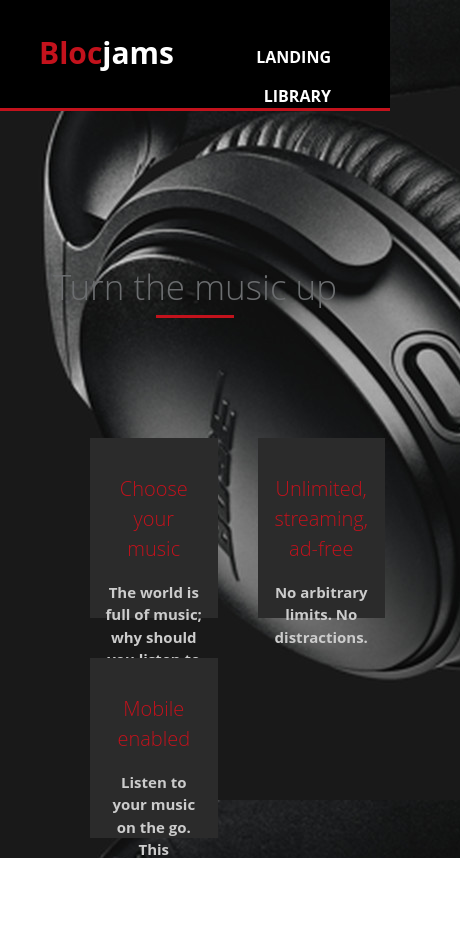
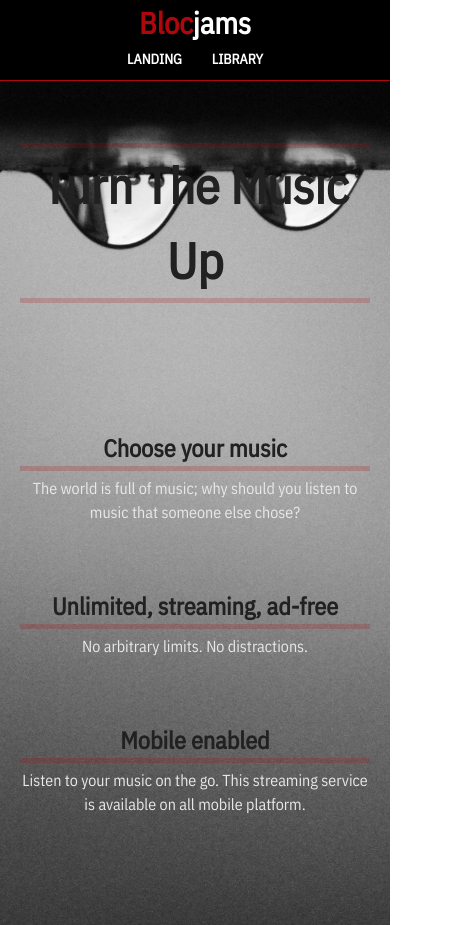
Before and after one commit to kaurnavjeet/bloc-jams-react, a React (Create React App) app: page / in a window 390 px wide. Shown: the whole page, 460 px wide, since content can reach past the window. Before the commit the page ends 858 px from the top, so only its background shows below. Built offline with nearby package versions, Linux system fonts and the light colour scheme.

Commit message:
working on responsiveness

```diff
--- a/src/App.js
+++ b/src/App.js
@@ -13,7 +13,7 @@ class App extends Component {
     return (
     <div className="App">
       <header>
-        <div class="container">
+
           <div id="logo">
             <h1><span className="highlight">Bloc</span>jams</h1>
           </div>
@@ -21,7 +21,7 @@ class App extends Component {
             <Link to='/' className="nav">Landing</Link>
             <Link to='/library' className="nav">Library</Link>
           </nav>
-        </div>
+
       </header>
 
         <main>
--- a/src/components/Landing.js
+++ b/src/components/Landing.js
@@ -3,15 +3,12 @@ import React from 'react'
 const Landing = () => (
   <section className="landing">
 
-      <div className="slogan">
+
         <h1 className="hero-title">Turn the music up</h1>
-      </div>
-        <div className="slider"></div>
-
 
 
       <section className="selling-point">
-        <div className="container">
+
           <div className="point">
             <h2 className="point-title">Choose your music</h2>
             <p className="point-description">The world is full of music; why should you listen to music that someone else chose?</p>
@@ -24,7 +21,7 @@ const Landing = () => (
             <h2 className="point-title">Mobile enabled</h2>
             <p className="point-description">Listen to your music on the go. This streaming service is available on all mobile platform.</p>
           </div>
-        </div>
+
       </section>
   </section>
 
--- a/src/index.css
+++ b/src/index.css
@@ -1,110 +1,127 @@
-body {
-  font: 15px/1.5 'Open Sans', sans-serif;
+/* Global */
+@import url('https://fonts.googleapis.com/css?family=IBM+Plex+Sans+Condensed');
+* {
   margin: 0;
   padding: 0;
-  background: url(./music-stock.png);
 }
 
-/* Global */
-.container {
-  width: 80%;
-  margin: auto;
-  overflow: hidden;
-}
-
-nav .nav {
-  margin: 0;
-  padding: 0;
+body {
+  font: 15px/1.5 'IBM Plex Sans Condensed', sans-serif;
 }
 
 /* Header */
 header {
   background-color: #000;
   color: #ffffff;
-  padding-top: 30px;
   min-height: 70px;
-  border-bottom: #c3121c 3px solid;
+  border-bottom: rgb(175, 7, 12) 1px solid;
+  display: flex;
+  justify-content: space-between;
+  align-items: center;
 }
 
-nav .nav {
+header h1 {
+  padding-left: 20px;
+}
+
+header nav {
+  padding-right: 50px;
+}
+
+header .nav {
   color: #ffffff;
   text-decoration: none;
   text-transform: uppercase;
-  font-size: 16px;
-  float: right;
-  padding: 0 20px 0 20px;
-  margin-top: 15px;
+  font-size: 14px;
+  padding: 0px 15px;
   font-weight: bold;
 }
 
-header #logo {
-  float: left;
+#logo .highlight {
+  color: rgb(175, 7, 12);
 }
 
-header #logo h1 {
-  margin: 0;
+header .nav:hover {
+  border: rgb(175, 7, 12) 2px solid;
+  padding: 5px 15px;
 }
 
-#logo .highlight {
-  color: #c3121c;
-}
-
-.nav:hover {
-  border: #c3121c 2px solid;
-}
-
-.nav:focus {
-  border: #c3121c 2px solid;
+header .nav:focus {
+  border: rgb(175, 7, 12) 2px solid;
+  padding: 5px 15px;
 }
 
 /* Landing */
 
-#landing {
+.landing {
+  background: url(./music3.jpeg);
+  background-size: cover;
+  background-position: center;
+  background-repeat: no-repeat;
+  display: flex;
+  flex: 0 1 auto;
+  height: 100vh;
+  flex-direction: column;
+  justify-content: center;
   text-align: center;
+  align-items: center;
 }
 
-.slogan .hero-title {
-  margin-top: 150px;
-  font-size: 35px;
-  font-weight: 300;
-  margin-bottom: 1px;
-  color: #6b6d6f;
-}
-
-.slider {
-  border-bottom: 3px solid #c3121c;
-  width: 20%;
-  margin-left: 40%;
+.landing h1 {
+  font-size: 50px;
+  font-weight: 800;
+  color: #212121;
+  text-transform: capitalize;
+  box-shadow: 0px 5px 0px rgba(175, 7, 12,0.2), 0px -5px 0px rgba(175, 7, 12,0.2);
 }
 
 .selling-point {
-  margin-top: 100px;
+  display: flex;
+  justify-content: center;
+  align-content: center;
+  text-align: center;
+  padding-top: 100px;
 }
 
-.selling-point .container {
+
+.selling-point div {
+  padding: 2rem;
   width: 100%;
-  margin-left: 70px;
 }
 
-.selling-point .point {
-  float: left;
-  width: 25%;
-  height: 150px;
-  text-align: center;
-  padding: 15px;
-  margin: 20px;
-  background-color: #2b2b2b;
-
+.selling-point h2 {
+  color:#212121;
+  font-size: 1.5rem;
+  font-weight: bold;
+  box-shadow: 0 5px 0 rgba(175, 7, 12,0.2);
 }
 
-.point-title {
-  color: #c3121c;
-  font-size: 20px;
-  font-weight: 50;
-  padding-top: 5px;
+.selling-point p {
+  color: #E8E8E8;
+  font-weight: 500;
+  font-size: 1rem;
+  padding-top: 10px;
 }
 
-.point-description {
-  color: #cccccc;
-  font-weight: bold;
+ /* Media Queries */
+@media all and (max-width: 600px) {
+  header, .landing, .selling-point {
+    padding-bottom: 10px;
+    align-items: center;
+    flex-direction: column;
+  }
+
+  .landing {
+    padding: 0px 20px;
+  }
+
+
+
+  header h1 {
+    padding-right: 20px;
+  }
+
+  header nav {
+    padding-left: 50px;
+  }
 }
```
Also changed, not shown: src/music-stock.png (deleted), src/music3.jpeg (added).
